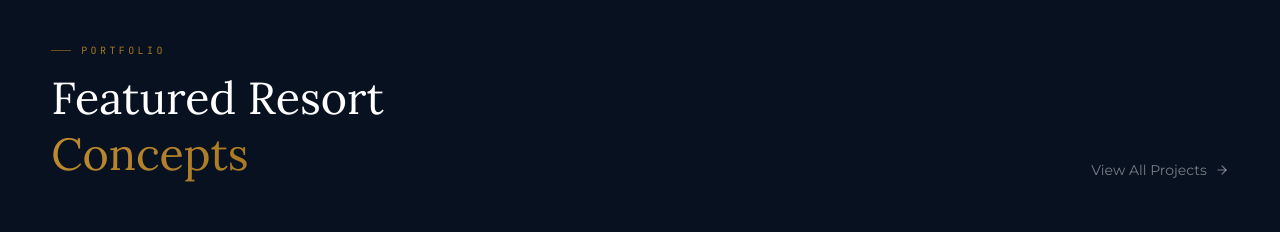
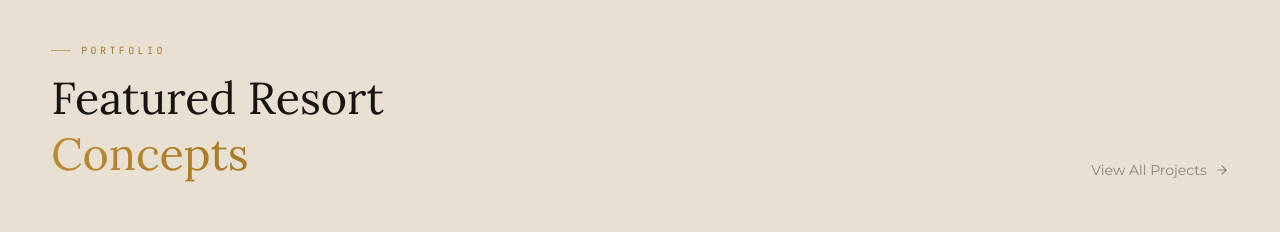
Before and after one commit to steveallen2009/gih-website, a Next.js app: page /gih-website/ in a window 1280 px wide. Shown: the part 4167-4399 px from the top of the page. Built offline with nearby package versions, Linux system fonts and the light colour scheme; grey boxes are pictures that could not be loaded.

Commit message:
Refactor ResortsShowcase for theme support and styles

```diff
--- a/src/components/sections/ResortsShowcase.tsx
+++ b/src/components/sections/ResortsShowcase.tsx
@@ -5,6 +5,7 @@ import { useInView } from '@/hooks/useInView'
 import { ArrowRight, MapPin } from 'lucide-react'
 import Link from 'next/link'
 import Image from 'next/image'
+import { useTheme } from '@/lib/themeProvider'
 
 const resorts = [
   {
@@ -35,9 +36,17 @@ const resorts = [
 
 export default function ResortsShowcase() {
   const [ref, inView] = useInView<HTMLElement>()
+  const { theme } = useTheme()
+  const isDark = theme === 'dark'
 
   return (
-    <section ref={ref} className="section bg-navy">
+    <section
+      ref={ref}
+      className="section transition-colors duration-300"
+      style={{
+        background: isDark ? 'var(--bg-primary)' : 'var(--bg-primary)',
+      }}
+    >
       <div className="wrap">
         {/* Header */}
         <div className="flex flex-col md:flex-row md:items-end justify-between gap-6 mb-14">
@@ -51,15 +60,18 @@ export default function ResortsShowcase() {
               Portfolio
             </motion.div>
             <motion.h2
-              className="font-display font-light text-white leading-tight"
-              style={{ fontSize: 'clamp(28px, 3.5vw, 52px)' }}
+              className="font-display font-light leading-tight transition-colors duration-300"
+              style={{
+                fontSize: 'clamp(28px, 3.5vw, 52px)',
+                color: 'var(--text-primary)',
+              }}
               initial={{ opacity: 0, y: 20 }}
               animate={inView ? { opacity: 1, y: 0 } : {}}
               transition={{ duration: 0.8, delay: 0.1 }}
             >
               Featured Resort
               <br />
-              <span className=" text-gold">Concepts</span>
+              <span className="text-gold">Concepts</span>
             </motion.h2>
           </div>
           <motion.div
@@ -69,7 +81,12 @@ export default function ResortsShowcase() {
           >
             <Link
               href="/projects"
-              className="inline-flex items-center gap-2 text-sm text-white/45 hover:text-gold transition-colors duration-300 group"
+              className="inline-flex items-center gap-2 text-sm transition-colors duration-300 group"
+              style={{
+                color: isDark
+                  ? 'rgba(255,255,255,0.45)'
+                  : 'rgba(27,27,27,0.45)',
+              }}
             >
               View All Projects
               <ArrowRight
@@ -112,7 +129,7 @@ export default function ResortsShowcase() {
               <div className="absolute inset-0 p-6 flex flex-col justify-between">
                 {/* Status badge */}
                 <span
-                  className="self-start font-mono text-[9px] tracking-wider uppercase px-3 py-1.5 rounded-full"
+                  className="self-start font-mono text-[9px] tracking-wider uppercase px-3 py-1.5 rounded-full transition-colors duration-300"
                   style={{
                     background: 'rgba(7,17,31,0.6)',
                     border: `1px solid ${statusColor}50`,
@@ -124,7 +141,12 @@ export default function ResortsShowcase() {
 
                 {/* Bottom info */}
                 <div>
-                  <div className="font-mono text-[9px] tracking-wider text-white/35 uppercase mb-2">
+                  <div
+                    className="font-mono text-[9px] tracking-wider uppercase mb-2 transition-colors duration-300"
+                    style={{
+                      color: 'rgba(255,255,255,0.35)',
+                    }}
+                  >
                     {type}
                   </div>
                   <h3 className="font-display font-light text-white text-2xl mb-3 leading-tight">
```
